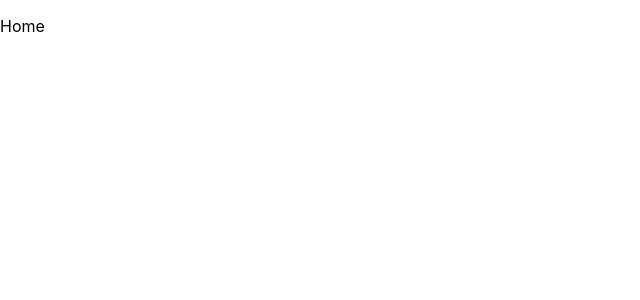
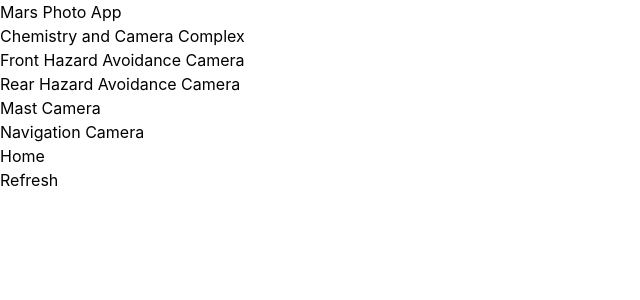
Before and after one commit to Arnav235/mars_photos_app, a React (Create React App) app in the folder mars_photos_app_frontend/: page / in a window 1280 px wide. Shown: the top 300 px of the page, without its empty margins (0-640 px from the left). Built offline with nearby package versions, Linux system fonts and the light colour scheme.

Commit message:
Added content for navbar and footer

```diff
--- a/mars_photos_app_frontend/public/index.html
+++ b/mars_photos_app_frontend/public/index.html
@@ -3,6 +3,10 @@
   <head>
     <meta charset="utf-8" />
     <link rel="icon" href="%PUBLIC_URL%/favicon.ico" />
+    <link
+      href="https://unpkg.com/tailwindcss@^2/dist/tailwind.min.css"
+      rel="stylesheet"
+    />
     <meta name="viewport" content="width=device-width, initial-scale=1" />
     <meta name="theme-color" content="#000000" />
     <meta
--- a/mars_photos_app_frontend/src/screens/Home.jsx
+++ b/mars_photos_app_frontend/src/screens/Home.jsx
@@ -3,7 +3,20 @@
 function Home() {
   return (
     <div>
-      <p>Home</p>
+      <div>
+        <h1>Mars Photo App</h1>
+        <div>
+          <p>Chemistry and Camera Complex</p>
+          <p>Front Hazard Avoidance Camera</p>
+          <p>Rear Hazard Avoidance Camera</p>
+          <p>Mast Camera</p>
+          <p>Navigation Camera</p>
+        </div>
+      </div>
+      <div>
+        <p>Home</p>
+        <p>Refresh</p>
+      </div>
     </div>
   );
 }
```
